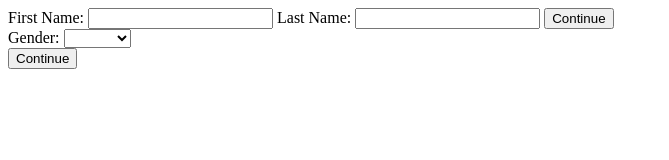
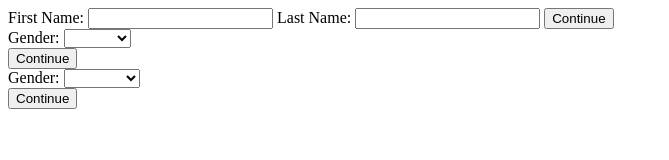
Before and after one commit to DJMosi/Multiphase-form, a plain HTML site: page Index.html in a window 1280 px wide. Shown: the whole page, without its empty margins (0-669 px from the left). Drawn offline with Linux system fonts and the light colour scheme.

Commit message:
Phase 3 init

```diff
--- a/Index.html
+++ b/Index.html
@@ -73,6 +73,19 @@
                 <button onclick="processPhase2()">Continue</button>
             </div>
 
+<!--------------------------------phase 3 of the form------------------------------------------------------------->
+            <div id="phase">
+                Gender: <select id="gender" name="gender"><option value=""></option>
+
+                <option value="KE">Kenya</option>
+                <option value="UG">Uganda</option>
+                <option value="TZ">Tanzania</option>
+                <option value="BU">Burundi</option>
+
+                </select><br>
+                <button onclick="processPhase2()">Continue</button>
+            </div>
+
 <!---------------------------------------------------------------------------------------------------------------->
 
         </form>
```
